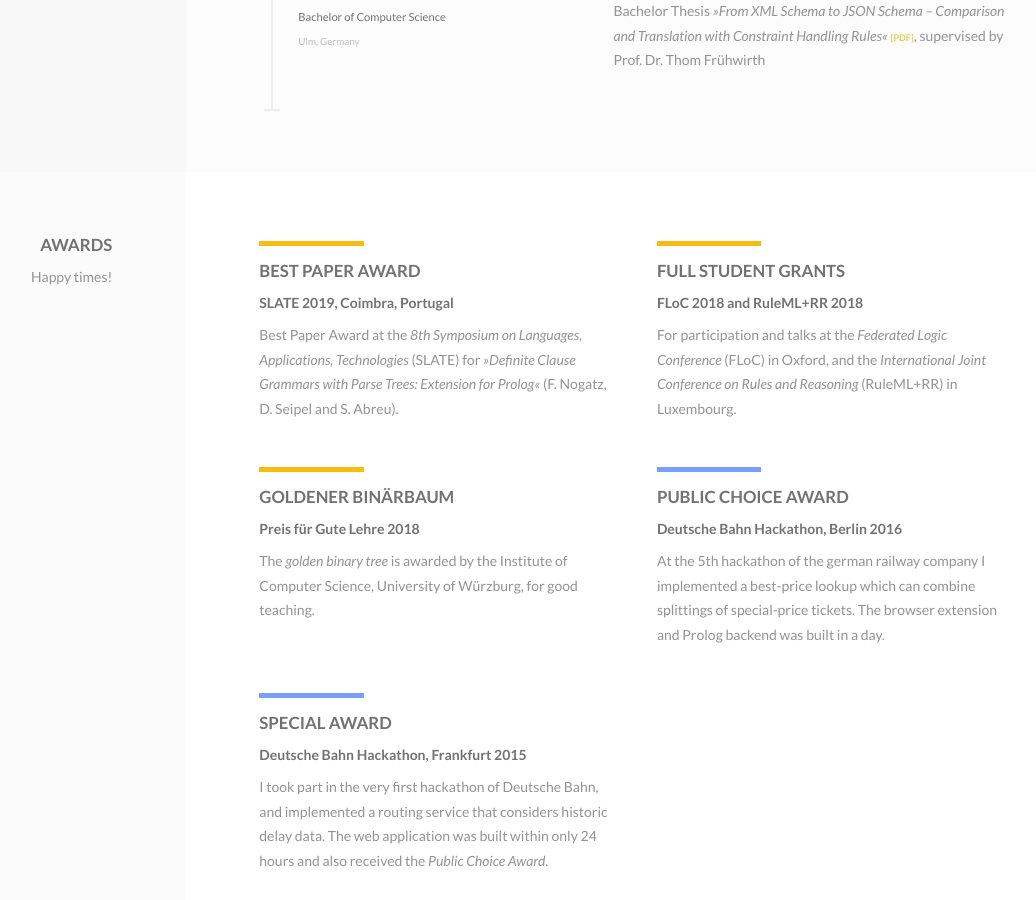
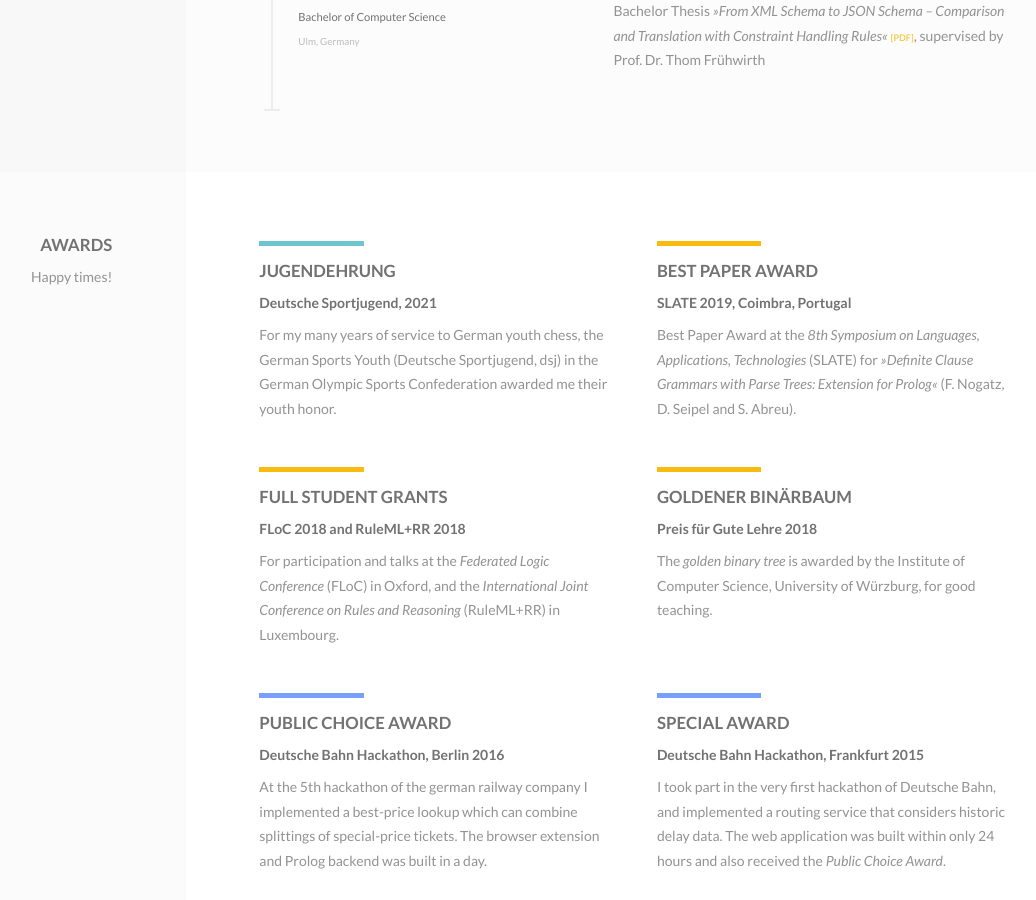
Before and after one commit to fnogatz/fnogatz.github.io, a Jekyll site: the page built from index.html, in a window 1280 px wide and 900 px high, scrolled down 3991 px. Shown: the whole window, without its empty margins (199-1235 px from the left). Built offline with Jekyll 4.4.1, drawn with Linux system fonts in a browser that asks for light colours; some web fonts are replaced; comment, search, counter and statistics services are not loaded.

Commit message:
Add Jugendehrung 2021

```diff
--- a/index.html
+++ b/index.html
@@ -1280,6 +1280,26 @@ layout: home
 
       <div class="o-section__content t-section__content">
         <div class="o-grid">
+          <div class="o-grid__col-md-6 o-grid__col-sm-6">
+            <div class="o-content">
+              <hr
+                class="c-deco-line"
+                style="color: #6ec5cf; background: #6ec5cf"
+              />
+              <div class="o-content__body">
+                <h3>Jugendehrung</h3>
+                <h4>Deutsche Sportjugend, 2021</h4>
+                <p>
+                  For my many years of service to German youth chess, the German
+                  Sports Youth (Deutsche Sportjugend, dsj) in the German Olympic
+                  Sports Confederation awarded me their youth honor.
+                </p>
+              </div>
+            </div>
+            <!-- /o-content -->
+          </div>
+          <!-- /o-grid__col -->
+
           <div class="o-grid__col-md-6 o-grid__col-sm-6">
             <div class="o-content">
               <hr class="c-deco-line t-primary-color-line" />
```
